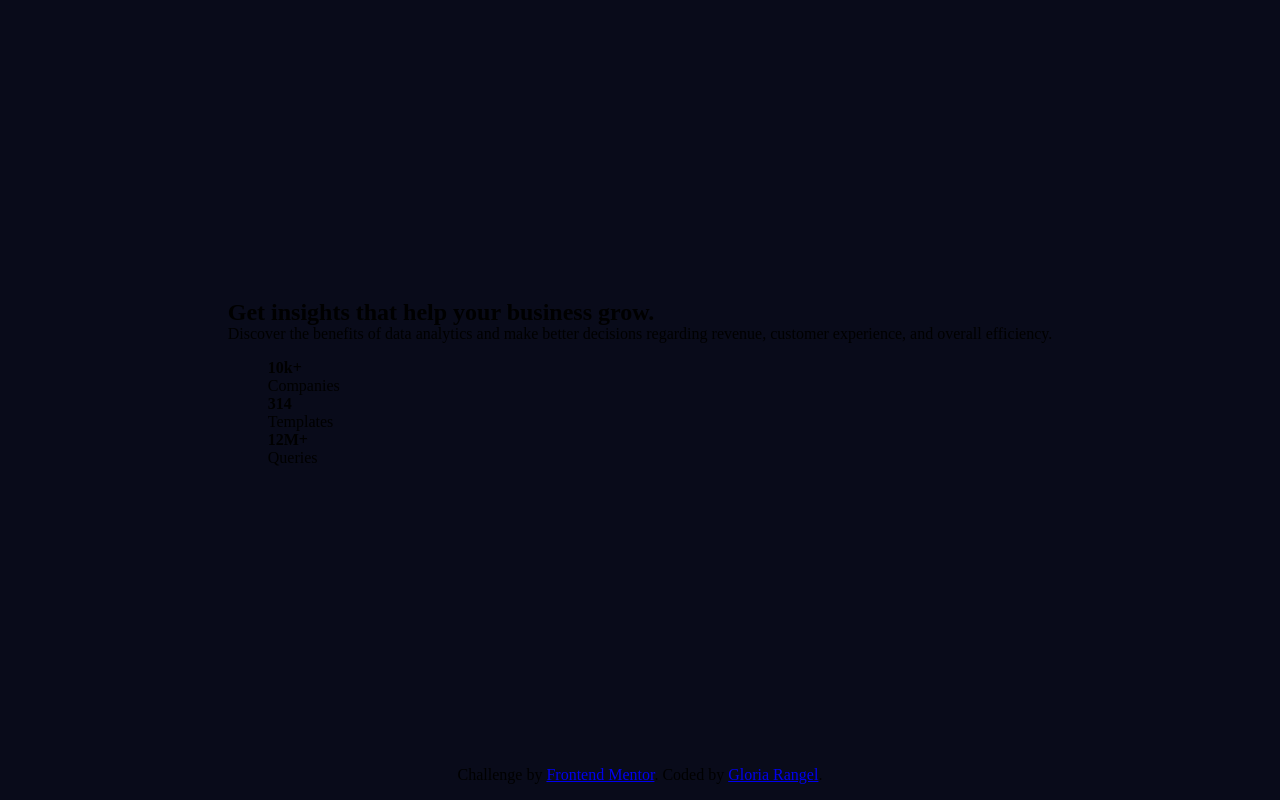
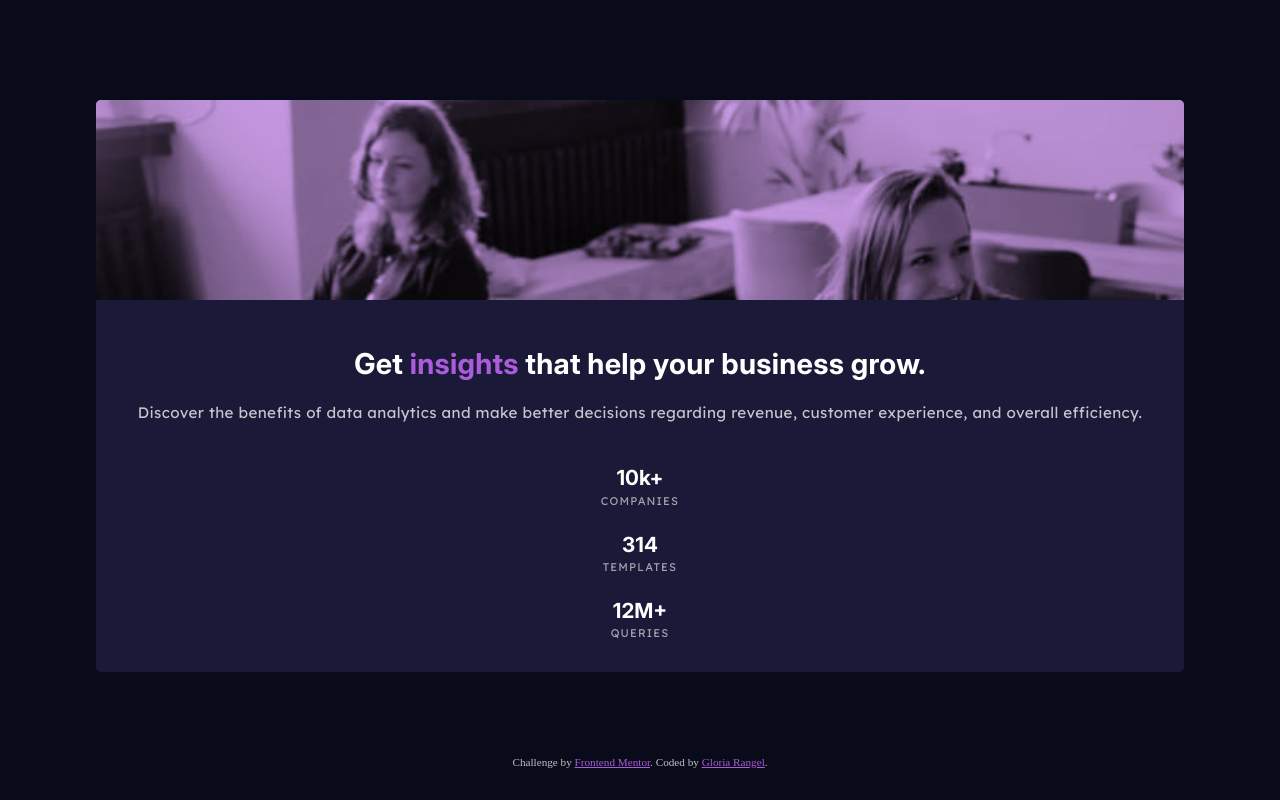
Before and after one commit to NorimNori/stats-preview-card-component, a plain HTML site: page index.html in a window 1280 px wide. Drawn offline with Linux system fonts and the light colour scheme.

Commit message:
feat: add basic SCSS styles

```diff
--- a/index.html
+++ b/index.html
@@ -21,7 +21,7 @@
       <div class="stats-card__image" aria-hidden="true"></div>
 
       <div class="stats-card__content">
-        <h1 id="stats-card-title">
+        <h1 class="stats-card-title" id="stats-card-title">
           Get <span class="stats-card__highlight">insights</span> that help your business grow.
         </h1>
         <p class="stats-card__description">
--- a/styles/_mixins.scss
+++ b/styles/_mixins.scss
@@ -2,3 +2,28 @@
     display: grid;
     place-items: center;
 }
+
+@mixin background-image($url) {
+    background: {
+        image: url($url);
+        position: top center;
+        repeat: no-repeat;
+        size: cover;
+    }
+}
+
+@mixin text-styles($font-family, $font-size, $font-weight, $color, $letter-spacing: null, $line-height: null) {
+    font: {
+        family: $font-family;
+        size: $font-size;
+        weight: $font-weight;
+    }
+    color: $color;
+
+    @if $letter-spacing != null {
+      letter-spacing: $letter-spacing;
+    }
+    @if $line-height != null {
+      line-height: $line-height;
+    }
+  }
--- a/styles/index.scss
+++ b/styles/index.scss
@@ -1,3 +1,93 @@
 @use 'styleFormatting';
+@use 'fonts';
+@use 'colors';
+@use 'mixins';
 
 @include styleFormatting.formatting;
+
+:root {
+    --font-primary: 'Inter', sans-serif;
+    --font-secondary: 'Lexed Deca', sans-serif;
+  }
+
+.stats-card {
+    display: grid;
+    gap: 2em;
+    width: 85vw;
+    border-radius: 5px;
+    margin: 4.5rem 0;
+    background-color: colors.$darkDesaturatedBlue;
+
+    &__image {
+        width: 100%;
+        height: 200px;
+        overflow: hidden;
+        position: relative;
+        border-radius: 5px 5px 0 0;
+        background: {
+            image: url('./../images/image-header-mobile.jpg');
+            position: top center;
+            repeat: no-repeat;
+            size: cover;
+        }
+
+        &::before {
+            content: "";
+            position: absolute;
+            inset: 0;
+            width: 100%;
+            height: 100%;
+            opacity: 0.6;
+            border-radius: inherit;
+            mix-blend-mode: multiply;
+            background-color: hsl(277, 64%, 61%);
+          }
+    }
+
+    &__content {
+        padding: 1em;
+        text-align: center;
+    }
+
+    &-title {
+        @include mixins.text-styles(var(--font-primary), 1.8rem, 700, colors.$white, .01em);
+        padding: 0 .3em .8em;
+
+    }
+
+    &__highlight {
+        color: colors.$softViolet;
+    }
+
+    &__description {
+        @include mixins.text-styles(var(--font-secondary), .95rem, 400, colors.$slightlyTransparentWhite, .025em, 1.5);
+    }
+
+    &__list {
+        @include mixins.centerGrid;
+        color: colors.$white;
+        gap: 1.5em;
+        padding: 1.5em 0 0;
+        width: 100%;
+    }
+
+    &__number {
+        @include mixins.text-styles(var(--font-primary), 1.3rem, 700, null);
+    }
+
+    &__label {
+        @include mixins.text-styles(var(--font-secondary), .7rem, 400, colors.$transparentWhite, .1em);
+        text-transform: uppercase;
+        padding-top: .3em;
+    }
+}
+
+footer {
+    font-size: .7rem;
+    color: colors.$slightlyTransparentWhite;
+    padding-bottom: 1rem;
+    a {
+        text-align: center;
+        color: colors.$softViolet
+    }
+}
```
Also changed, not shown: styles/index.css.
